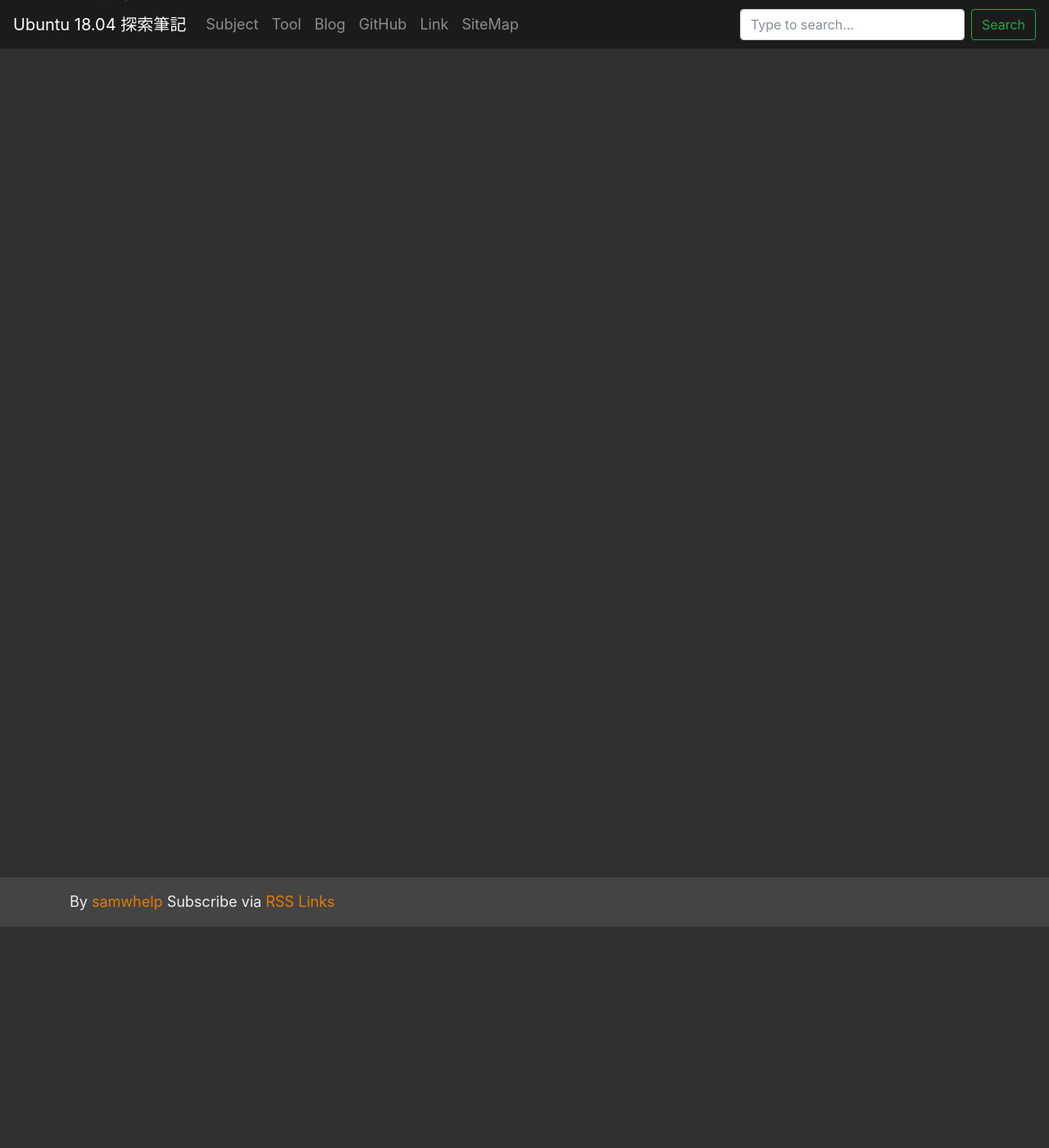
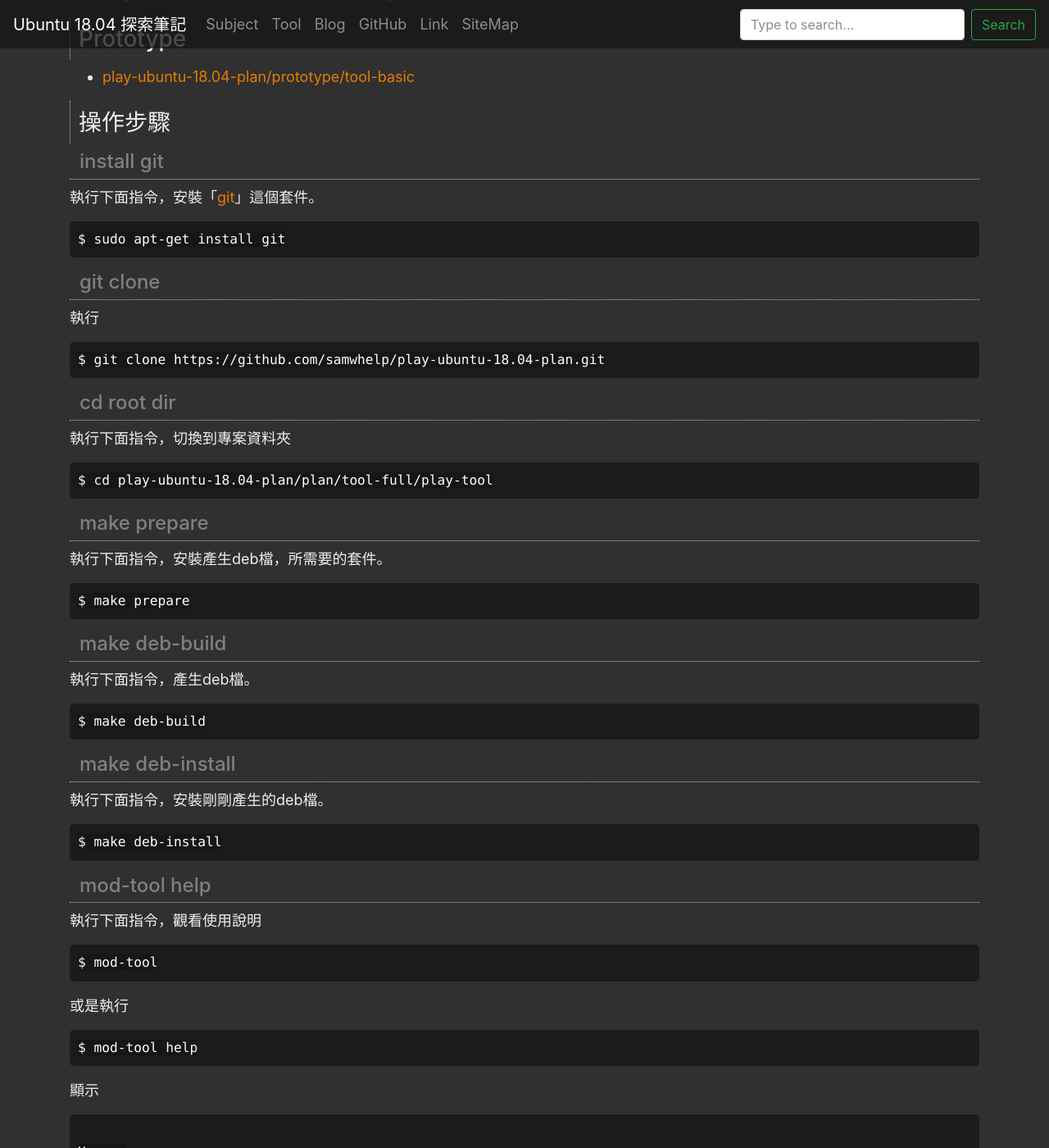
Before and after one commit to samwhelp/note-ubuntu-18.04, a Jekyll site: the page built from read/project/play-ubuntu-18.04-plan/play-tool/index.md, in a window 1280 px wide and 1400 px high, scrolled down 270 px. Shown: the whole window at 82% size. Built offline with Jekyll 4.4.1, drawn with Linux system fonts in a browser that asks for light colours; nearby versions of some CDN libraries; some of the changed text lies outside the part shown.

Commit message:
play-tool

````diff
--- a/read/project/play-ubuntu-18.04-plan/play-tool/index.md
+++ b/read/project/play-ubuntu-18.04-plan/play-tool/index.md
@@ -13,4 +13,117 @@ source_url: '/read/project/play-ubuntu-18.04-plan/play-tool/index.md'
 
 ## 專案
 
-* [play-tool](https://github.com/samwhelp/play-ubuntu-18.04-plan/tree/master/plan/tool-full/play-tool)
+* [play-ubuntu-18.04-plan/plan/tool-full/play-tool](https://github.com/samwhelp/play-ubuntu-18.04-plan/tree/master/plan/tool-full/play-tool)
+
+## Prototype
+
+* [play-ubuntu-18.04-plan/prototype/tool-basic](https://github.com/samwhelp/play-ubuntu-18.04-plan/tree/master/prototype/tool-basic)
+
+
+## 操作步驟
+
+
+### install git
+
+執行下面指令，安裝「[git](https://packages.ubuntu.com/bionic/git)」這個套件。
+
+``` sh
+$ sudo apt-get install git
+```
+
+
+### git clone
+
+執行
+
+``` sh
+$ git clone https://github.com/samwhelp/play-ubuntu-18.04-plan.git
+```
+
+
+### cd root dir
+
+執行下面指令，切換到專案資料夾
+
+``` sh
+$ cd play-ubuntu-18.04-plan/plan/tool-full/play-tool
+```
+
+
+### make prepare
+
+執行下面指令，安裝產生deb檔，所需要的套件。
+
+``` sh
+$ make prepare
+```
+
+
+### make deb-build
+
+執行下面指令，產生deb檔。
+
+``` sh
+$ make deb-build
+```
+
+
+### make deb-install
+
+執行下面指令，安裝剛剛產生的deb檔。
+
+``` sh
+$ make deb-install
+```
+
+
+### mod-tool help
+
+執行下面指令，觀看使用說明
+
+``` sh
+$ mod-tool
+```
+
+或是執行
+
+``` sh
+$ mod-tool help
+```
+
+顯示
+
+```
+
+Usage:
+
+$ mod-tool [command]
+
+Ex:
+
+$ mod-tool
+$ mod-tool help
+
+$ mod-tool install
+$ mod-tool remove
+
+$ mod-tool pkg-install
+$ mod-tool pkg-remove
+
+$ mod-tool conf-set
+$ mod-tool conf-reset
+
+Manpage:
+
+$ man mod-tool
+
+```
+
+
+### mod-tool install
+
+執行下面指令，執行所有安裝
+
+``` sh
+$ mod-tool install
+```
````
